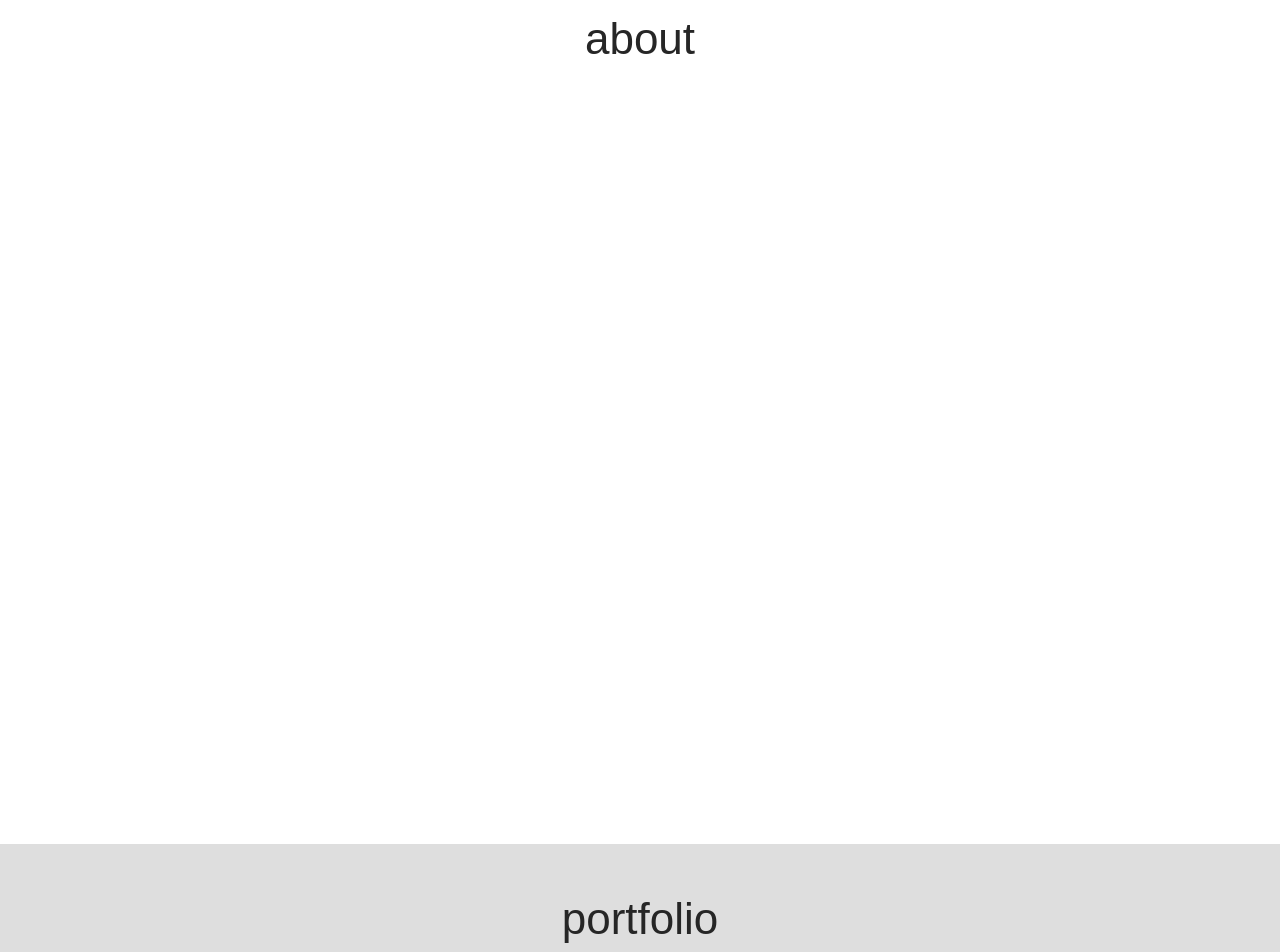
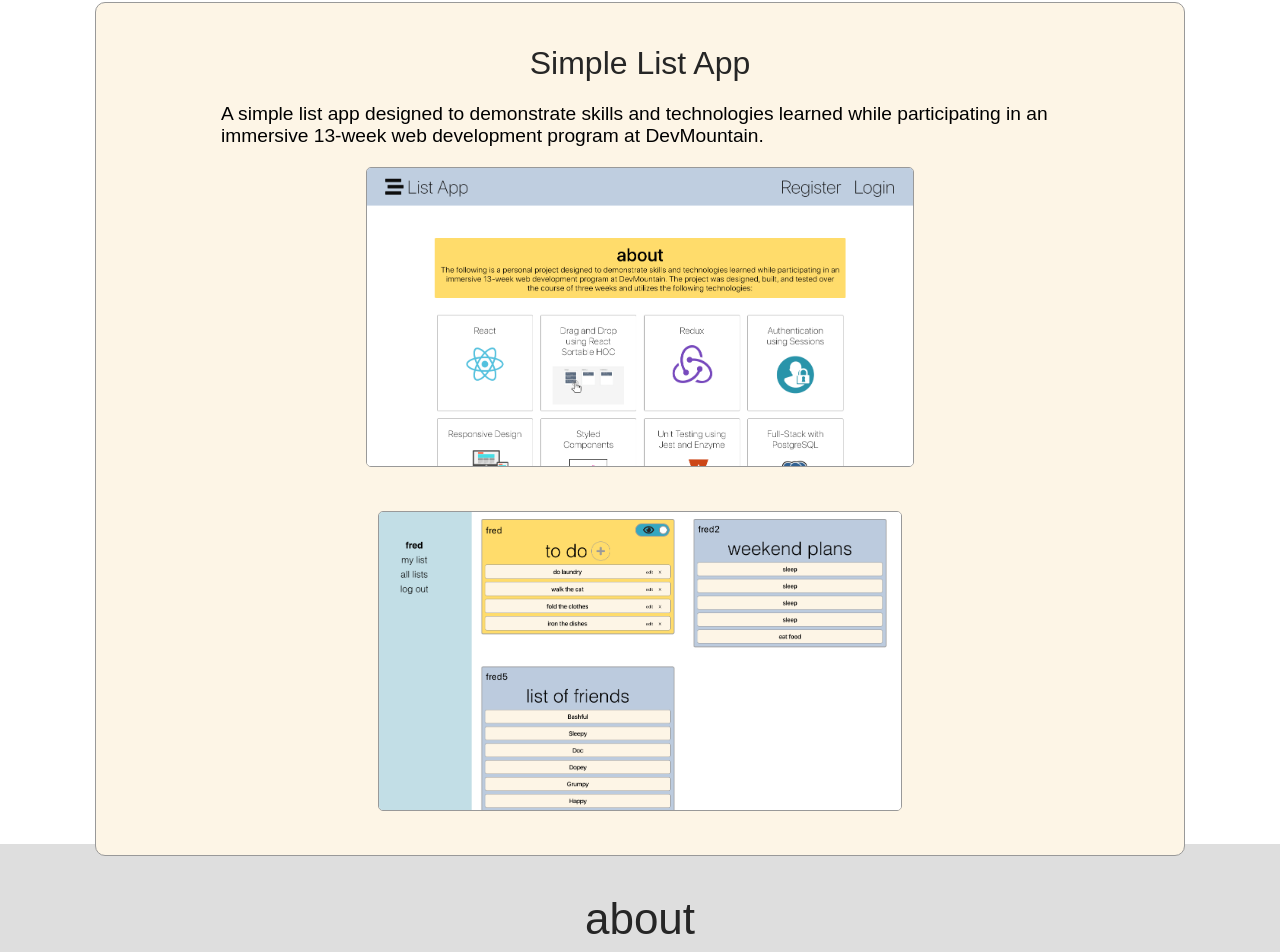
Before and after one commit to fdavison1/portfolio-mockup, a React (Create React App) app: page / in a window 1280 px wide. Shown: the part 836-1788 px from the top of the page. Built offline with nearby package versions, Linux system fonts and the light colour scheme.

Commit message:
portfolio thumbnails

```diff
--- a/src/App.js
+++ b/src/App.js
@@ -1,6 +1,8 @@
 import React from 'react';
 import styled from 'styled-components'
 import './App.css'
+import Landing from './assets/screenshots/landing.png'
+import Dash from './assets/screenshots/dash.png'
 
 const Title = styled.h1`
 color: #262626
@@ -41,10 +43,13 @@ opacity: .9
 `
 
 const Div1 = styled.div`
+display: flex
+flex-direction: column
 box-sizing: border-box
 height: 110vh
 padding: 50px
-background: white`
+background: white
+justify-content: center`
 
 const Div2 = styled.div`
 box-sizing: border-box
@@ -65,16 +70,43 @@ opacity: .85
 const A = styled.a`
 text-decoration: none`
 
+const ListDiv = styled.div`
+border: 1px solid #999999
+background: oldlace
+margin: 45px
+border-radius: 10px
+padding: 20px 0
+box-sizing: border-box`
+
+const Thumbnail = styled.img`
+height: 300px
+border: 1px solid #999999
+margin: 20px
+border-radius: 5px
+box-sizing: border-box`
+
+const Title3 = styled.h1`
+font-family:  sans-serif
+font-weight: 300
+color: #262626`
+
+const Paragraph = styled.p`
+font-size: 1.2rem
+font-family: sans-serif
+font-weight: 200
+text-align: left
+margin: 0 125px`
+
 function App() {
   return (
     <div className="App">
       <header>
         <nav>
+          <A href='#portfolio'>
+            <SubTitle>portfolio</SubTitle>
+          </A>
           <A href='#about'>
             <SubTitle>about</SubTitle>
-          </A>
-          <A href='#portfolio'>
-            <SubTitle>portfolio</SubTitle>
           </A>
 
         </nav>
@@ -98,13 +130,27 @@ function App() {
 
       </header>
       <Div1>
-        <A name='about'></A>
-        <Title2>about</Title2>
+        <A name='portfolio'></A>
+        <Title2>portfolio</Title2>
+
+        <ListDiv>
+        <A href='https://fredlist.app' target='_blank'>
+        <Title3>Simple List App</Title3>
+        </A>
+        <Paragraph>A simple list app designed to demonstrate skills and technologies learned while participating in an immersive 13-week web development program at DevMountain. </Paragraph>
+        <a href='https://fredlist.app' target='_blank'>
+        <Thumbnail src={Landing} alt='thumbnail of List App Landing Page'/>
+        </a>
+        <a href='https://fredlist.app' target='_blank'>
+        <Thumbnail src={Dash} alt='thumbnail of List App Dash Page'/>
+        </a>
+        </ListDiv>
+
       </Div1>
 
       <Div2>
-        <A name='portfolio'></A>
-        <Title2>portfolio</Title2>
+        <A name='about'></A>
+        <Title2>about</Title2>
       </Div2>
 
     </div>
```
Also changed, not shown: src/assets/screenshots/dash.png (added), src/assets/screenshots/landing.png (added).
